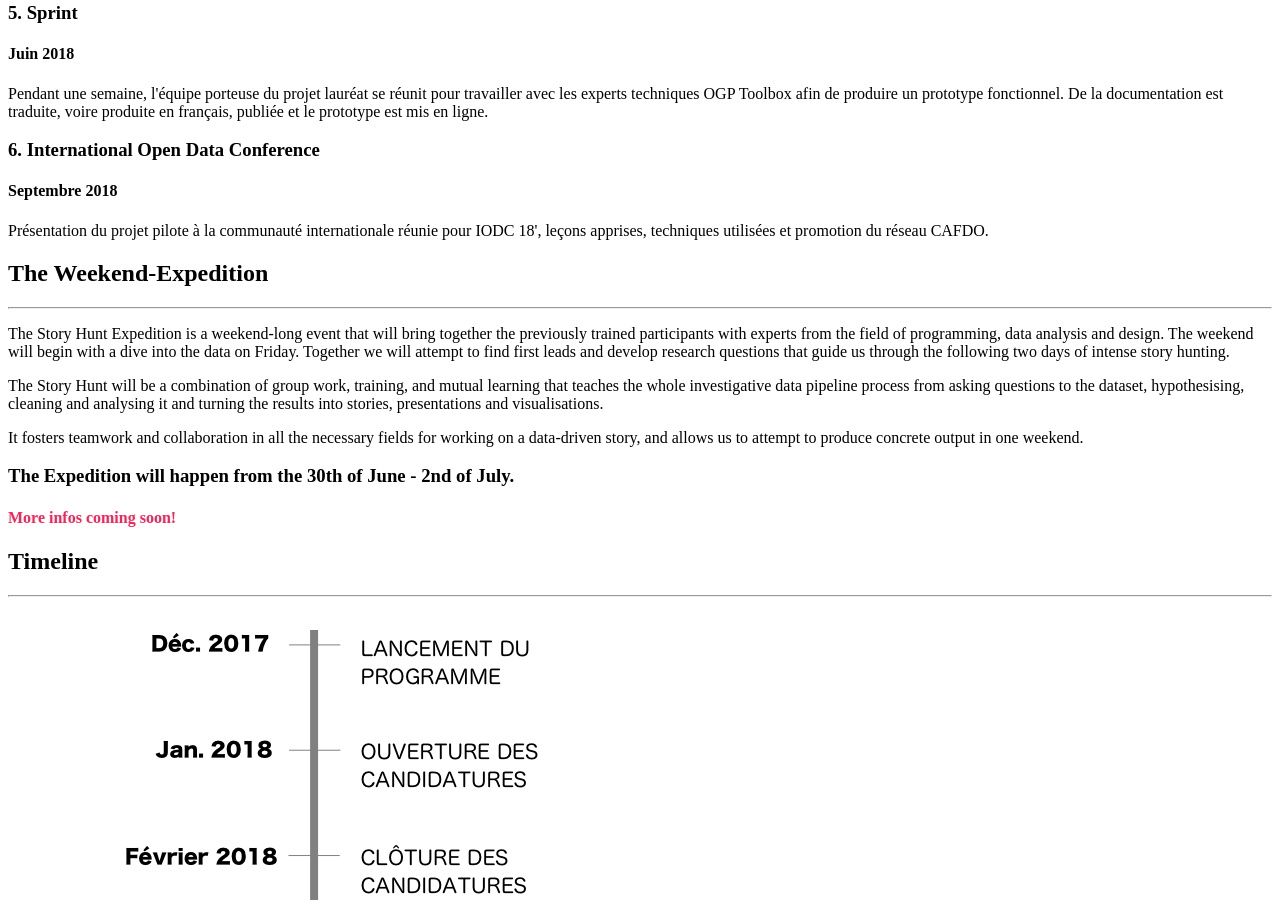
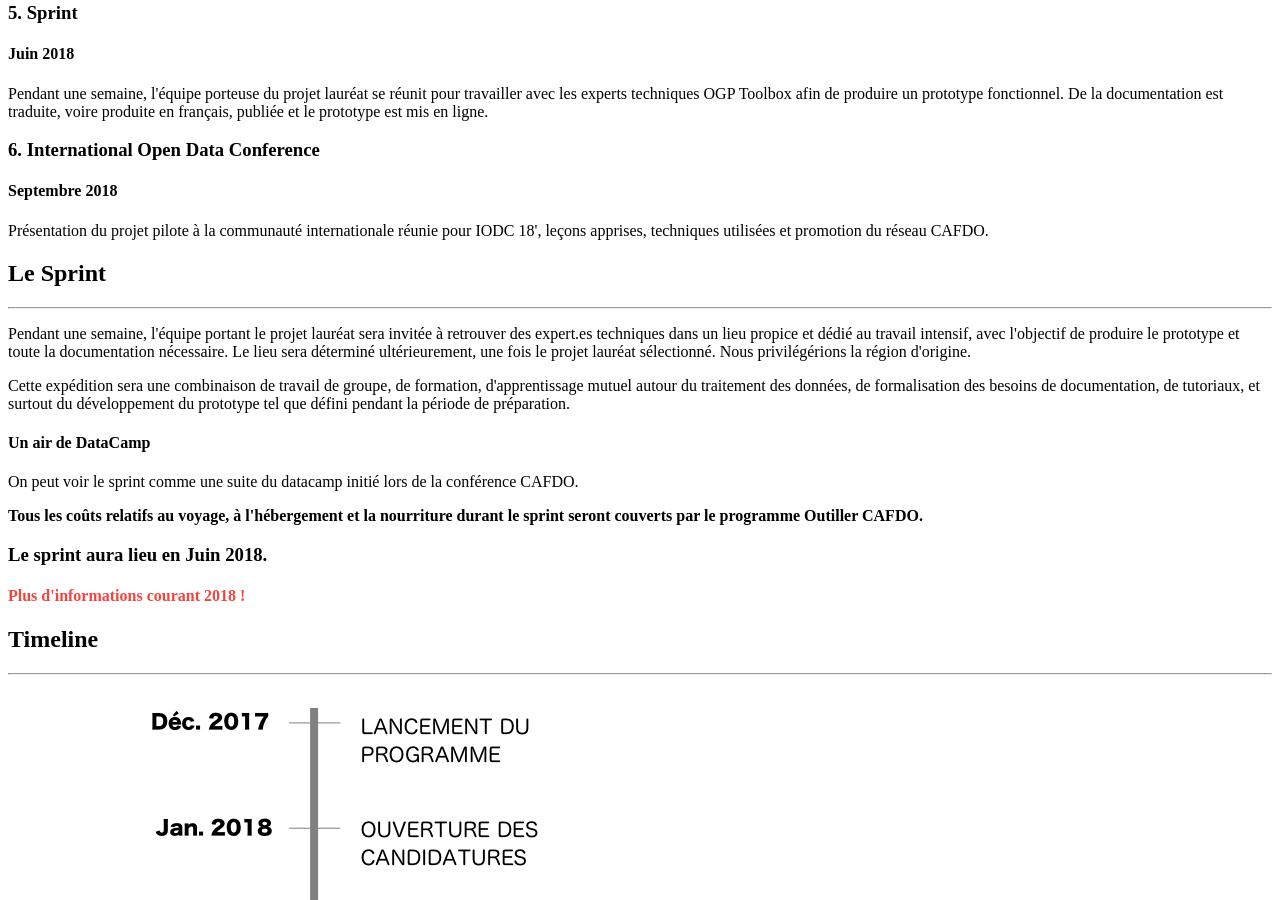
Before and after one commit to ogptoolbox/aap, a Jekyll site: the page built from index.html, in a window 1280 px wide and 900 px high, scrolled down 2273 px. Built offline with Jekyll 4.4.1, drawn with Linux system fonts in a browser that asks for light colours.

Commit message:
Updated expedition.html

```diff
--- a/_includes/expedition.html
+++ b/_includes/expedition.html
@@ -4,34 +4,22 @@
     <div class="container">
         <div class="row">
             <div class="col-lg-12 text-center">
-                <h2>The Weekend-Expedition</h2>
+                <h2>Le Sprint</h2>
                 <hr class="star-light">
             </div>
         </div>
             <div class="row">
                 <div class="col-lg-4 col-lg-offset-2">
-                    <p>
-                    The Story Hunt Expedition is a weekend-long event that will bring together the previously trained participants with experts from the field of programming, data analysis and design. The weekend will begin with a dive into the data on Friday. Together we will attempt to find first leads and develop research questions that guide us through the following two days of intense story hunting.</p>
-                    <p>The Story Hunt will be a combination of group work, training, and mutual learning that teaches the whole investigative data pipeline process from asking questions to the dataset, hypothesising, cleaning and analysing it and turning the results into stories, presentations and visualisations.
+                    <p>Pendant une semaine, l'équipe portant le projet lauréat sera invitée à retrouver des expert.es techniques dans un lieu propice et dédié au travail intensif, avec l'objectif de produire le prototype et toute la documentation nécessaire. Le lieu sera déterminé ultérieurement, une fois le projet lauréat sélectionné. Nous privilégérions la région d'origine.</p>
+                    <p>Cette expédition sera une combinaison de travail de groupe, de formation, d'apprentissage mutuel autour du traitement des données, de formalisation des besoins de documentation, de tutoriaux, et surtout du développement du prototype tel que défini pendant la période de préparation.
                     </p>
                 </div>
                 <div class="col-lg-4">
-                        <p>It fosters teamwork and collaboration in all the necessary fields for working on a data-driven story, and allows us to attempt to produce concrete output in one weekend.
-                        <h3>The Expedition will happen from the 30th of June - 2nd of July.</h3>
-                        <h4 style="color:#F62459">More infos coming soon!</h4>
-                <!--<h4>Friday 30 June</h4>
-                    <p>15:00 - 17:00 Travel Berlin - Wartin</p>
-                    <p>17:00 - 19:00 Introduction Lecture</p>
-                    <p>20:30 - 22:00 Forming Teams</p>
-                <h4>Saturday 1 July</h4>
-                    <p>9:00 - 12:00 Formulating a question / Finding Data and Leads</p>
-                    <p>13:00 - 19:00 Cleaning and Analysing Data</p>
-                <h4>Sunday 2 July</h4>
-                    <p>12:00 - 13:30 Story Telling and Visualisation
-                    Group Presentation and Wrap up</p>
-                    <p>13:30 - 16:00 Lunch and travel back to Berlin</p>
-                    <p>19:00 - Optional Presentation Berlin</p>
-                    <p><b>All costs for the weekend and travel within Europe (up to 250 E) are covered upon acceptance and participation in the expedition</b></p>-->
+                    <h4>Un air de DataCamp</h4>
+                        <p>On peut voir le sprint comme une suite du datacamp initié lors de la conférence CAFDO.</p>
+                        <p><b>Tous les coûts relatifs au voyage, à l'hébergement et la nourriture durant le sprint seront couverts par le programme Outiller CAFDO.</b></p>
+                        <h3>Le sprint aura lieu en Juin 2018.</h3>
+                        <h4 style="color:#F2453E">Plus d'informations courant 2018 !</h4>
                 </div>
                 </div>
             </div>
```
